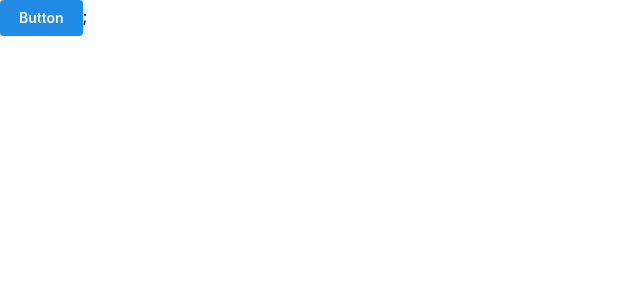
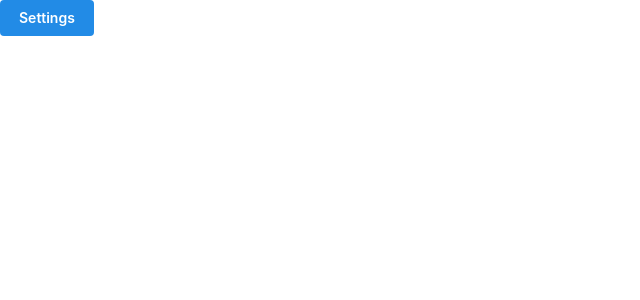
Before and after one commit to mjiee/world-news, a React (Vite) app in the folder frontend/: page / in a window 1280 px wide. Shown: the top 300 px of the page, without its empty margins (0-640 px from the left). Built offline with nearby package versions, Linux system fonts and the light colour scheme.

Commit message:
feat: add router lib

```diff
--- a/frontend/package.json
+++ b/frontend/package.json
@@ -12,7 +12,8 @@
     "@mantine/core": "^7.16.1",
     "@mantine/hooks": "^7.16.1",
     "react": "^18.2.0",
-    "react-dom": "^18.2.0"
+    "react-dom": "^18.2.0",
+    "react-router": "^7.1.3"
   },
   "devDependencies": {
     "@eslint/js": "^9.18.0",
--- a/frontend/src/App.tsx
+++ b/frontend/src/App.tsx
@@ -1,9 +1,17 @@
-import { Button } from "@mantine/core";
+import { Routes, Route } from "react-router";
+import { HomePage } from "@/pages/home";
+import { SettingsPage } from "@/pages/settings";
+import { NewsDetailPage, NewsListPage } from "@/pages/news";
 
 function App() {
   return (
     <div>
-      <Button variant="filled">Button</Button>;
+      <Routes>
+        <Route index element={<HomePage />} />
+        <Route path="settings" element={<SettingsPage />} />
+        <Route path="news/list/:id" element={<NewsListPage />} />
+        <Route path="news/detail/:id" element={<NewsDetailPage />} />
+      </Routes>
     </div>
   );
 }
--- a/frontend/src/main.tsx
+++ b/frontend/src/main.tsx
@@ -1,5 +1,6 @@
 import React from "react";
 import { createRoot } from "react-dom/client";
+import { BrowserRouter } from "react-router";
 import { MantineProvider } from "@mantine/core";
 import App from "@/App";
 import "@mantine/core/styles.css";
@@ -10,8 +11,10 @@ const root = createRoot(container!);
 
 root.render(
   <React.StrictMode>
-    <MantineProvider>
-      <App />
-    </MantineProvider>
+    <BrowserRouter>
+      <MantineProvider>
+        <App />
+      </MantineProvider>
+    </BrowserRouter>
   </React.StrictMode>,
 );
--- /dev/null
+++ b/frontend/src/pages/home/HomePage.tsx
@@ -0,0 +1,13 @@
+import { Link } from "react-router";
+import { Button } from "@mantine/core";
+
+// Application homepage
+export function HomePage() {
+  return (
+    <div>
+      <Link to="/settings">
+        <Button>Settings</Button>
+      </Link>
+    </div>
+  );
+}
--- /dev/null
+++ b/frontend/src/pages/home/index.tsx
@@ -0,0 +1 @@
+export * from "./HomePage";
--- /dev/null
+++ b/frontend/src/pages/news/NewsDetailPage.tsx
@@ -0,0 +1,4 @@
+// News detail page
+export function NewsDetailPage() {
+  return <div>news</div>;
+}
--- /dev/null
+++ b/frontend/src/pages/news/NewsListPage.tsx
@@ -0,0 +1,4 @@
+// News list page
+export function NewsListPage() {
+  return <div>list</div>;
+}
--- /dev/null
+++ b/frontend/src/pages/news/index.tsx
@@ -0,0 +1,2 @@
+export * from "./NewsDetailPage";
+export * from "./NewsListPage";
--- /dev/null
+++ b/frontend/src/pages/settings/SettingsPage.tsx
@@ -0,0 +1,4 @@
+// Application settings page
+export function SettingsPage() {
+  return <div>settings</div>;
+}
--- /dev/null
+++ b/frontend/src/pages/settings/index.tsx
@@ -0,0 +1 @@
+export * from "./SettingsPage";
```
Also changed, not shown: frontend/src/style.css (deleted, +0 -8 lines), frontend/src/App.css (deleted), 1 other file (tests, documents, lock files or other folders).
